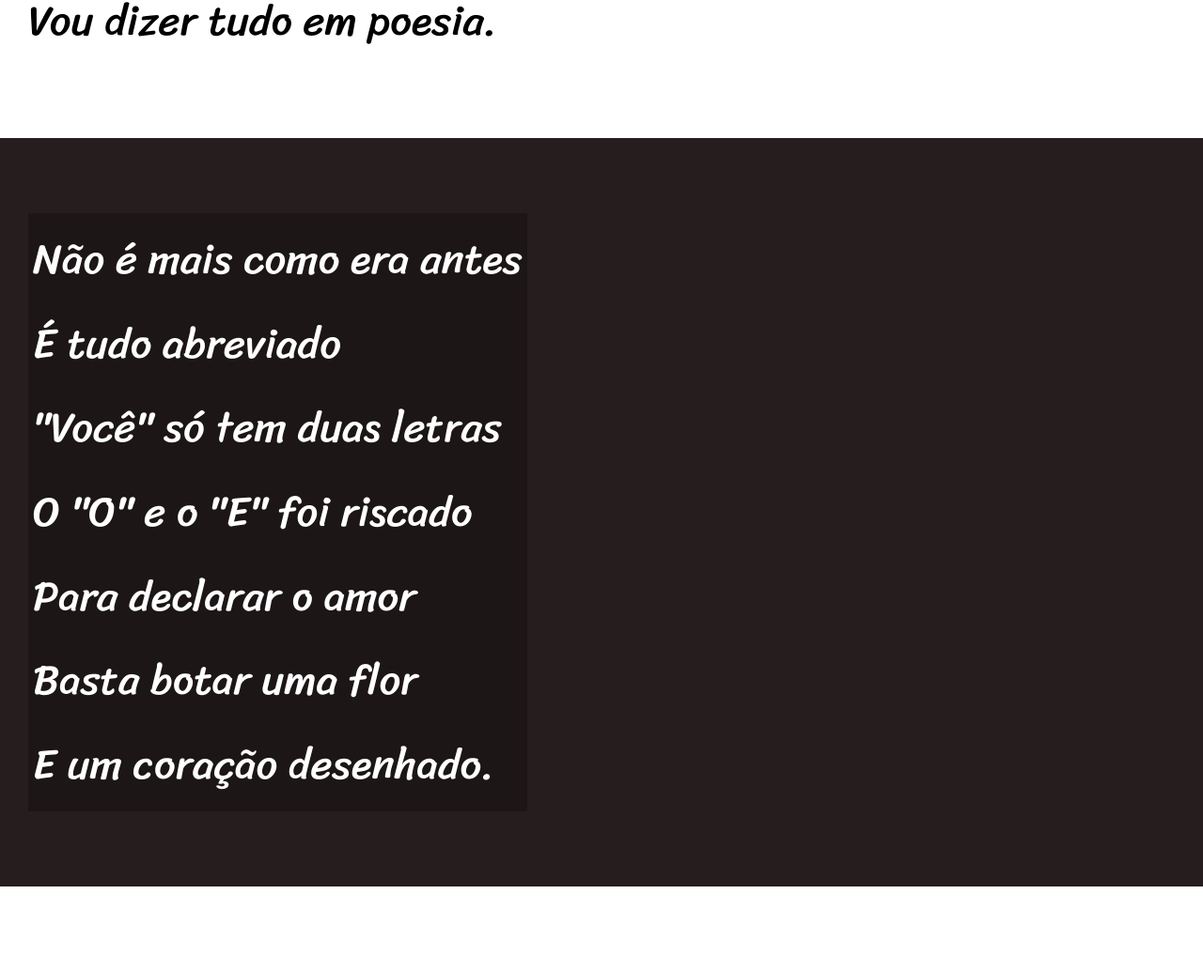
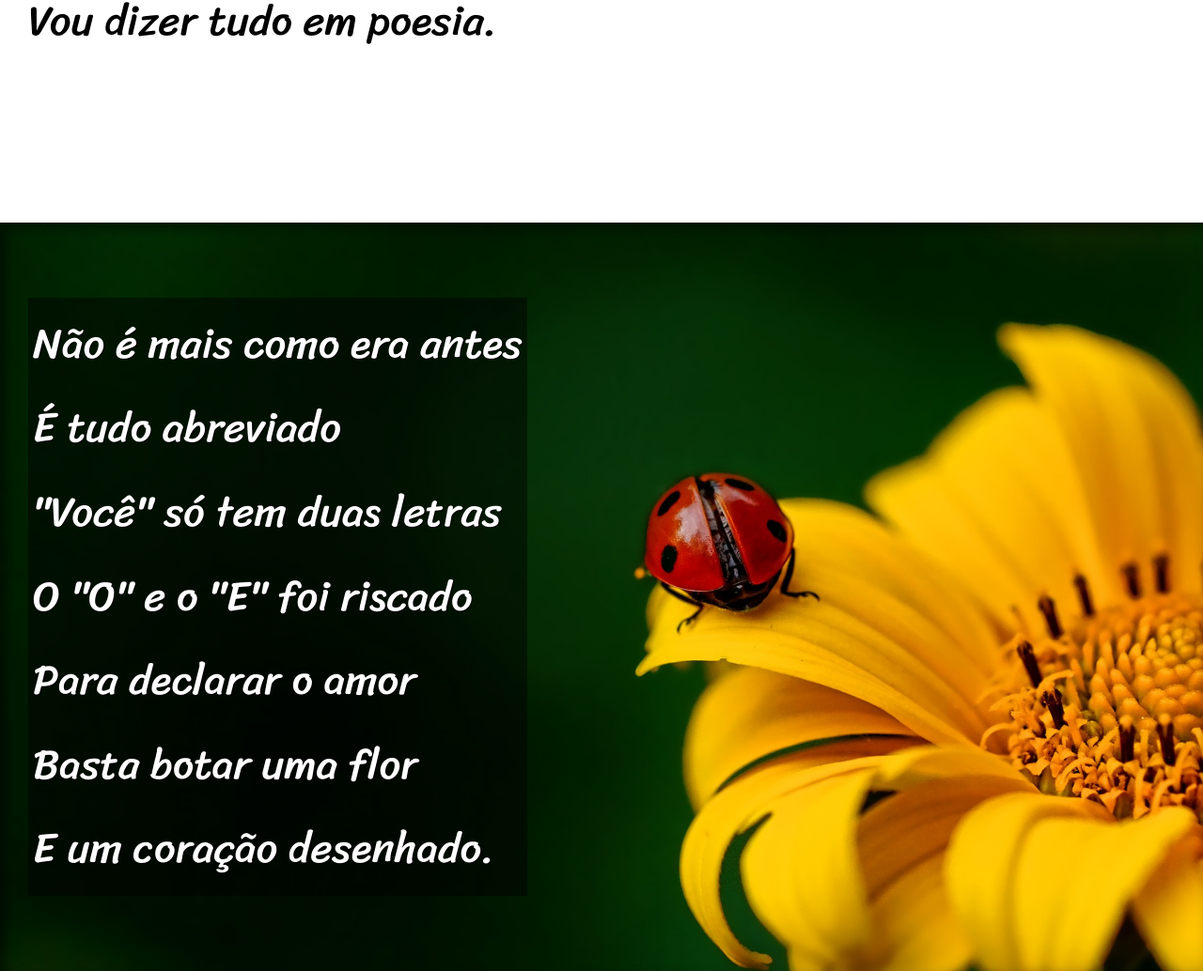
Before and after one commit to Danielpatinno/html-css, a plain HTML site: page exercicios mod2 e mod3/desafio cordel/index.html in a window 1280 px wide. Shown: the part 900-1934 px from the top of the page at 94% size. Drawn offline with Linux system fonts and the light colour scheme.

Commit message:
novo exercicio

```diff
--- a/exercicios mod2 e mod3/desafio cordel/index.html
+++ b/exercicios mod2 e mod3/desafio cordel/index.html
@@ -28,7 +28,7 @@
         </section>
 
 
-        <section class="imagen">
+        <section class="imagen" id="img01">
             <p>
              Não é mais como era antes <br>
             É tudo abreviado <br>
@@ -63,7 +63,7 @@
 
         </section>
 
-        <section class="imagen">
+        <section class="imagen" id="img02">
             <p>Tenho saudade das cartas <br>
             Escritas com a própria mão <br>
             Mandava no mês de Junho <br>
--- a/exercicios mod2 e mod3/desafio cordel/styles/style.css
+++ b/exercicios mod2 e mod3/desafio cordel/styles/style.css
@@ -64,6 +64,10 @@ section{
     font-size: 3.5vw;
 }
 
+section > p{
+    padding-bottom: 2em;
+}
+
 section.normal{
     background-color: white;
     color: black;
@@ -72,12 +76,26 @@ section.normal{
 section.imagen{
     background-color: rgb(38, 30, 30);
     color: white;
+    box-shadow: inset 6px 6px 13px 0px rgba(0, 0, 0, 0.518);
+    background-attachment: fixed;
 }
 
 section.imagen > p{
     display: inline-block;
     padding: 5px;
-    background-color: rgba(0, 0, 0, 0.253);
+    background-color: rgba(0, 0, 0, 0.475);
+    text-shadow: 1px 1px 0px black;
+}
+
+section#img01{
+    background-image: url('../imagens/background001.jpg');
+    background-position: right center;
+    background-size: cover;
+}
+
+section#img02{
+    background-image: url('../imagens/background002.jpg');
+    background-size: cover;
 }
 
 footer {
```
